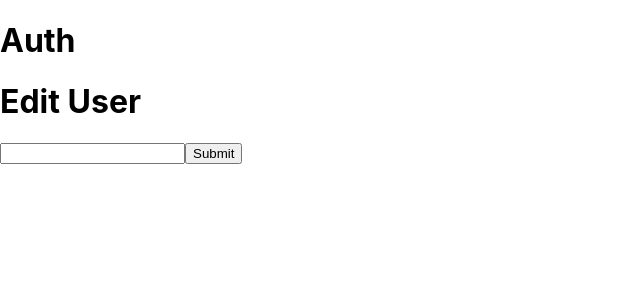
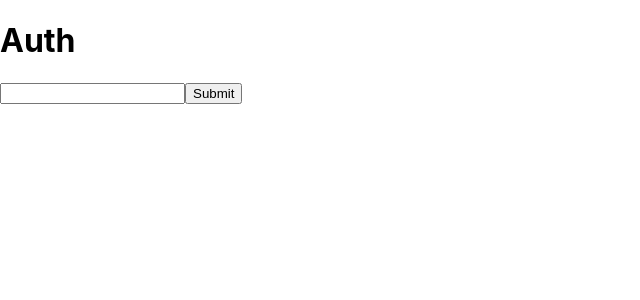
Before and after one commit to TarCode/react-boilerplate, a React (Create React App) app: page /auth in a window 1280 px wide. Shown: the top 300 px of the page, without its empty margins (0-640 px from the left). Built offline with nearby package versions, Linux system fonts and the light colour scheme.

Commit message:
cleaned up auth view

```diff
--- a/src/views/auth/index.js
+++ b/src/views/auth/index.js
@@ -4,8 +4,6 @@
 export default () => (
     <div>
         <h1>Auth</h1>
-
-        <h1>Edit User</h1>
         <Formik
             initialValues={{email: ''}}
             onSubmit={(values, actions) => {
```
Lines whose indentation alone changed are shown as unchanged.
